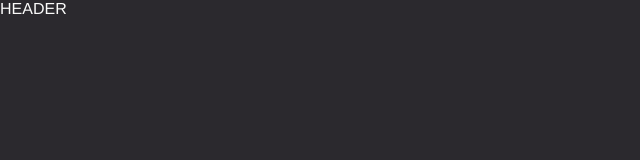
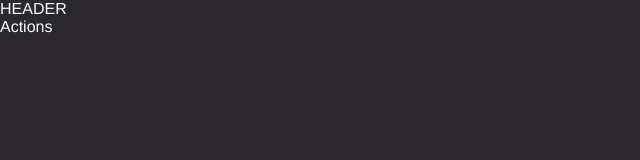
Before and after one commit to darrylmangibin/react-102, a React (Create React App) app: page / in a window 1280 px wide. Shown: the top 160 px of the page, without its empty margins (0-640 px from the left). Built offline with nearby package versions, Linux system fonts and the light colour scheme.

Commit message:
Actions added

```diff
--- a/src/App.js
+++ b/src/App.js
@@ -1,12 +1,14 @@
 import React from 'react';
 
-import Header from './components/Header'
+import Header from './components/Header';
+import Actions from './components/Actions';
 
 class App extends React.Component {
   render() {
     return (
       <React.Fragment>
         <Header />
+        <Actions />
       </React.Fragment>
     )
   }
--- /dev/null
+++ b/src/components/Actions/index.js
@@ -0,0 +1,13 @@
+import React from 'react';
+
+class Actions extends React.Component {
+  render() {
+    return (
+      <div>
+        Actions
+      </div>
+    )
+  }
+}
+
+export default Actions;
```
Also changed, not shown: 1 other file (tests, documents, lock files or other folders).
